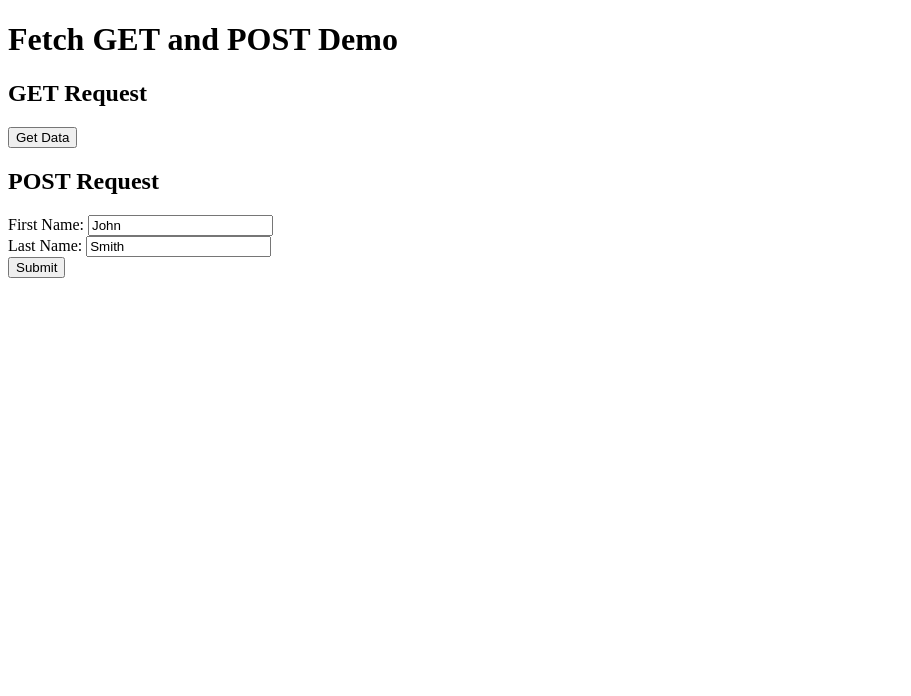
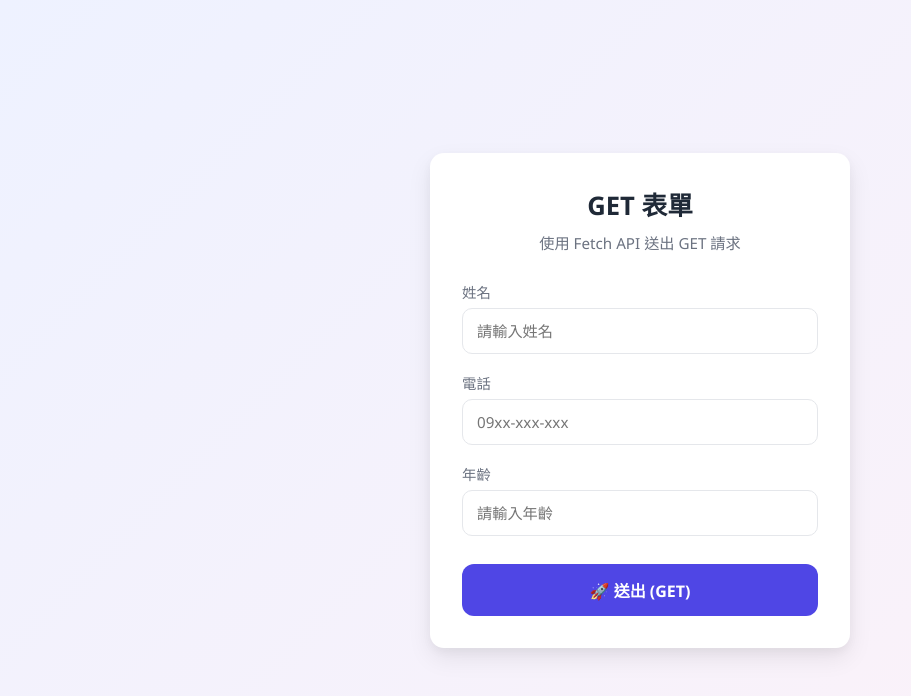
Before and after one commit to joyce900704-collab/MoCo, a plain HTML site: page ch01/14.html in a window 1280 px wide. Shown: the whole page, without its empty margins (0-911 px from the left). Drawn offline with Linux system fonts and the light colour scheme.

Commit message:
Update 14.html

```diff
--- a/ch01/14.html
+++ b/ch01/14.html
@@ -1,68 +1,207 @@
 <!DOCTYPE html>
-<html>
+<html lang="zh-TW">
 <head>
-    <title>Fetch GET and POST Demo</title>
-    <style>
-        .sensor-data { margin: 20px; padding: 15px; border: 1px solid #ccc; }
-        .axis { margin: 10px 0; }
-        .value { font-weight: bold; color: #007bff; }
-    </style>
+  <meta charset="UTF-8" />
+  <meta name="viewport" content="width=device-width, initial-scale=1.0" />
+  <title>GET 表單｜美化版</title>
+
+  <!-- ======================
+       基本樣式設定
+       ====================== -->
+  <style>
+    :root {
+      --primary: #4f46e5;      /* 主色 */
+      --primary-hover: #4338ca;
+      --bg: #f4f6fb;           /* 背景色 */
+      --card-bg: #ffffff;     /* 卡片背景 */
+      --text-main: #1f2937;   /* 主要文字 */
+      --text-sub: #6b7280;    /* 次要文字 */
+      --border: #e5e7eb;      /* 邊框色 */
+      --radius: 14px;         /* 圓角 */
+    }
+
+    * {
+      box-sizing: border-box;
+      font-family: "Segoe UI", "Noto Sans TC", system-ui, -apple-system, sans-serif;
+    }
+
+    body {
+      margin: 0;
+      min-height: 100vh;
+      display: flex;
+      justify-content: center;
+      align-items: center;
+      background: linear-gradient(135deg, #eef2ff, #fdf2f8);
+      color: var(--text-main);
+    }
+
+    /* ======================
+       表單卡片
+       ====================== */
+    .card {
+      width: 100%;
+      max-width: 420px;
+      background: var(--card-bg);
+      border-radius: var(--radius);
+      padding: 32px;
+      box-shadow:
+        0 10px 25px rgba(0, 0, 0, 0.08),
+        0 4px 10px rgba(0, 0, 0, 0.04);
+    }
+
+    .card h2 {
+      margin: 0 0 8px;
+      font-size: 1.6rem;
+      text-align: center;
+    }
+
+    .card p {
+      margin: 0 0 28px;
+      text-align: center;
+      color: var(--text-sub);
+      font-size: 0.95rem;
+    }
+
+    /* ======================
+       輸入欄位
+       ====================== */
+    .form-group {
+      margin-bottom: 18px;
+    }
+
+    .form-group label {
+      display: block;
+      margin-bottom: 6px;
+      font-size: 0.9rem;
+      color: var(--text-sub);
+    }
+
+    .form-group input {
+      width: 100%;
+      padding: 12px 14px;
+      border-radius: 10px;
+      border: 1px solid var(--border);
+      font-size: 0.95rem;
+      transition: border-color 0.2s, box-shadow 0.2s;
+    }
+
+    .form-group input:focus {
+      outline: none;
+      border-color: var(--primary);
+      box-shadow: 0 0 0 3px rgba(79, 70, 229, 0.15);
+    }
+
+    /* ======================
+       送出按鈕
+       ====================== */
+    .btn {
+      width: 100%;
+      margin-top: 10px;
+      padding: 14px;
+      border-radius: 12px;
+      border: none;
+      background: var(--primary);
+      color: #ffffff;
+      font-size: 1rem;
+      font-weight: 600;
+      cursor: pointer;
+      transition: background 0.2s, transform 0.15s, box-shadow 0.15s;
+    }
+
+    .btn:hover {
+      background: var(--primary-hover);
+      transform: translateY(-1px);
+      box-shadow: 0 6px 14px rgba(79, 70, 229, 0.25);
+    }
+
+    .btn:active {
+      transform: translateY(0);
+      box-shadow: none;
+    }
+
+    /* ======================
+       結果顯示區
+       ====================== */
+    .result {
+      margin-top: 22px;
+      padding: 14px;
+      background: #f9fafb;
+      border: 1px dashed var(--border);
+      border-radius: 10px;
+      font-size: 0.85rem;
+      color: #374151;
+      white-space: pre-wrap;
+      display: none;
+    }
+  </style>
 </head>
+
 <body>
-    <h1>Fetch GET and POST Demo</h1>
+  <div class="card">
+    <h2>GET 表單</h2>
+    <p>使用 Fetch API 送出 GET 請求</p>
 
-    <!-- GET 請求區域 -->
-    <h2>GET Request</h2>
-    <button id="getButton">Get Data</button>
-    <pre id="getResult"></pre>
+    <!-- ======================
+         表單內容
+         ====================== -->
+    <form id="getForm" autocomplete="off">
+      <div class="form-group">
+        <label for="name">姓名</label>
+        <input type="text" id="name" placeholder="請輸入姓名" />
+      </div>
 
-    <!-- POST 請求區域 -->
-    <h2>POST Request</h2>
-    <form id="postForm">
-        First Name: <input type="text" id="firstName" value="John"><br>
-        Last Name: <input type="text" id="lastName" value="Smith"><br>
-        <button type="submit">Submit</button>
+      <div class="form-group">
+        <label for="phone">電話</label>
+        <input type="tel" id="phone" placeholder="09xx-xxx-xxx" />
+      </div>
+
+      <div class="form-group">
+        <label for="age">年齡</label>
+        <input type="number" id="age" placeholder="請輸入年齡" />
+      </div>
+
+      <button type="button" class="btn" id="getBtn">
+        🚀 送出 (GET)
+      </button>
     </form>
-    <pre id="postResult"></pre>
 
-    <script>
-        // GET 請求
-        document.getElementById('getButton').onclick = async () => {
-            try {
-                let response = await fetch('https://jsonplaceholder.typicode.com/posts/1');
-                let result = await response.json();
-                document.getElementById('getResult').textContent = JSON.stringify(result, null, 2);
-            } catch (error) {
-                console.error('Error fetching data:', error);
-                alert('Failed to fetch data.');
-            }
-        };
+    <div class="result" id="result"></div>
+  </div>
 
-        // POST 請求
-        document.getElementById('postForm').onsubmit = async (e) => {
-            e.preventDefault();  // 阻止表單的預設提交行為
+  <!-- ======================
+       JavaScript 區塊
+       ====================== -->
+  <script>
+    const getBtn = document.getElementById('getBtn');
+    const resultBox = document.getElementById('result');
 
-            let user = {
-                name: document.getElementById('firstName').value,
-                surname: document.getElementById('lastName').value
-            };
+    getBtn.addEventListener('click', () => {
+      const name = document.getElementById('name').value.trim();
+      const phone = document.getElementById('phone').value.trim();
+      const age = document.getElementById('age').value.trim();
 
-            try {
-                let response = await fetch('https://jsonplaceholder.typicode.com/posts', {
-                    method: 'POST',
-                    headers: {
-                        'Content-Type': 'application/json'
-                    },
-                    body: JSON.stringify(user)
-                });
+      // 組合 Query String
+      const query = new URLSearchParams({
+        name,
+        phone,
+        age
+      }).toString();
 
-                let result = await response.json();
-                document.getElementById('postResult').textContent = JSON.stringify(result, null, 2);
-            } catch (error) {
-                console.error('Error sending data:', error);
-                alert('Failed to send data.');
-            }
-        };
-    </script>
+      fetch(`https://httpcan.org/get?${query}`)
+        .then(response => response.json())
+        .then(data => {
+          console.log('GET 成功:', data);
+
+          resultBox.style.display = 'block';
+          resultBox.textContent = JSON.stringify(data, null, 2);
+        })
+        .catch(error => {
+          console.error('GET 失敗:', error);
+
+          resultBox.style.display = 'block';
+          resultBox.textContent = '發生錯誤，請稍後再試';
+        });
+    });
+  </script>
 </body>
 </html>
```
